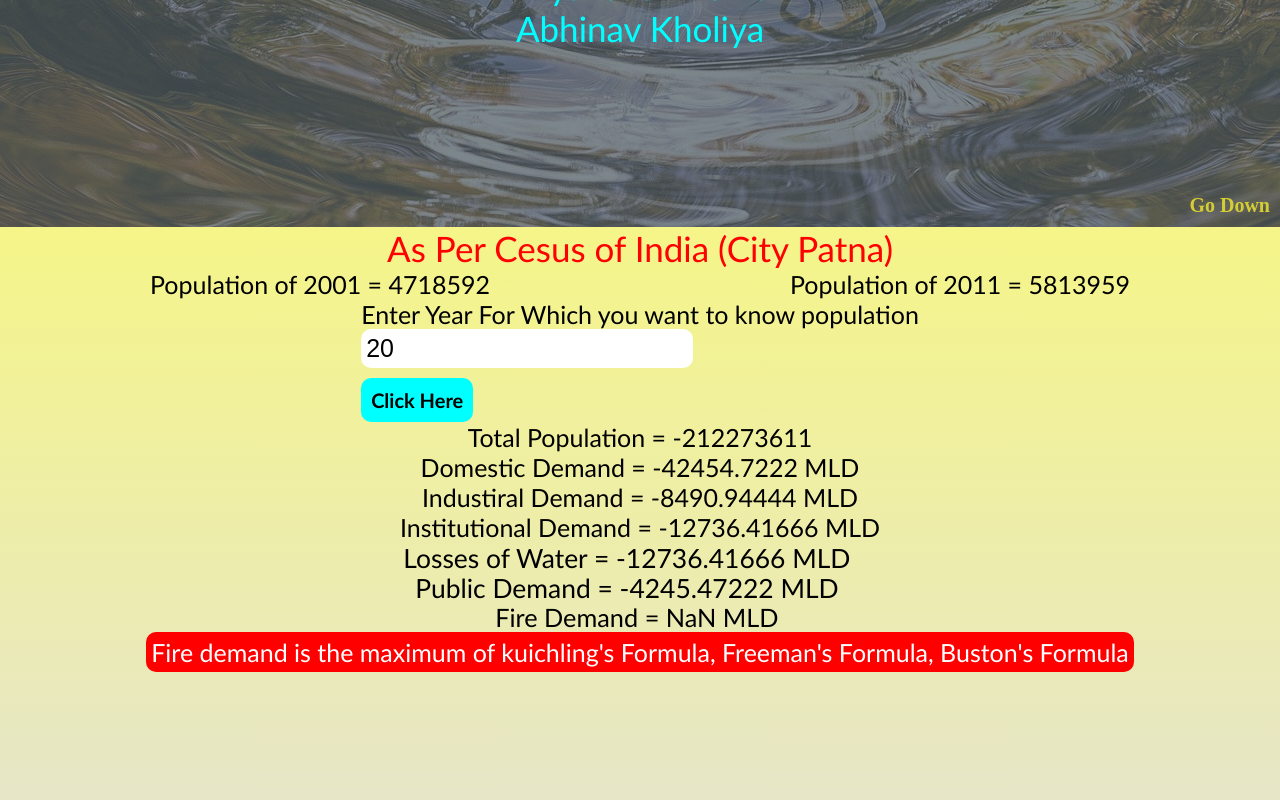
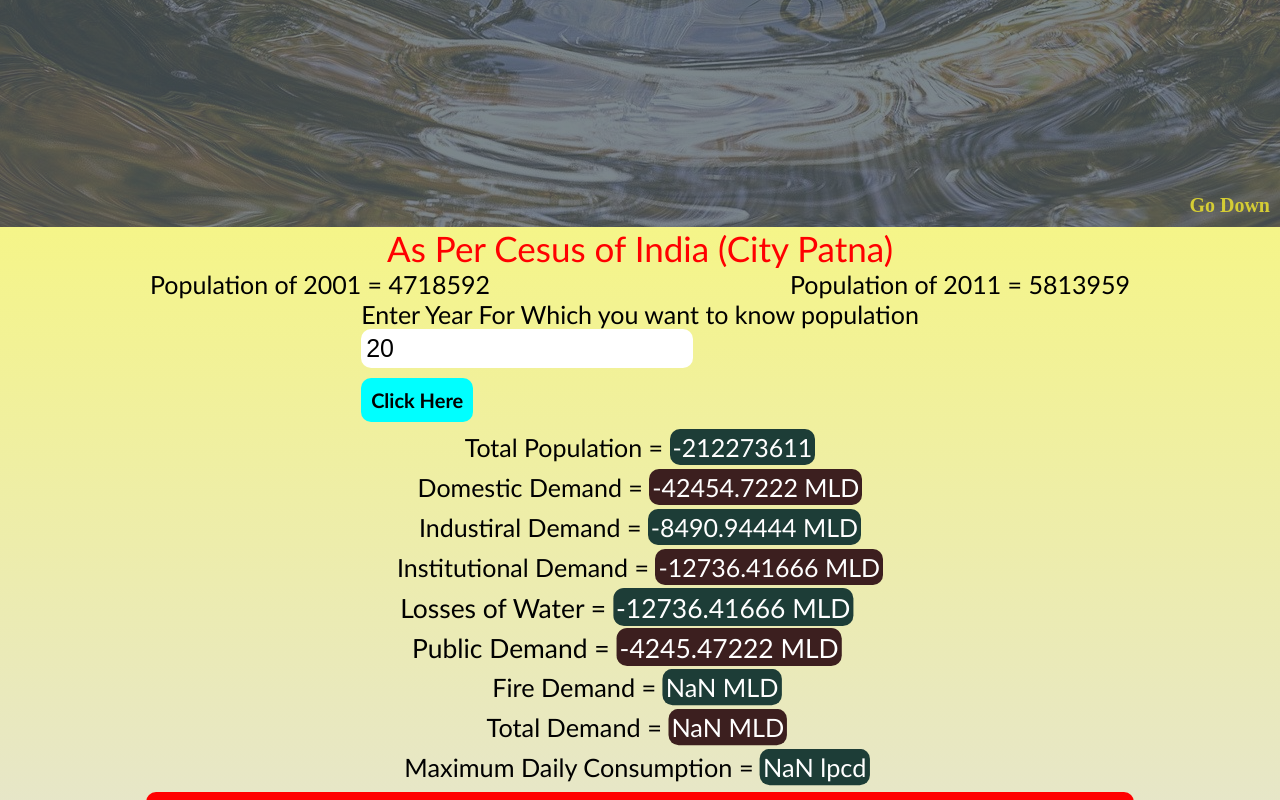
Before and after one commit to azadkumaranand/wse_project, a plain HTML site: page index.html in a window 1280 px wide. Both pictures are taken after a click on the button "Click Here". Shown: the part 573-1373 px from the top of the page. Drawn offline with Linux system fonts and the light colour scheme.

Commit message:
invoation23

```diff
--- a/index.html
+++ b/index.html
@@ -13,21 +13,12 @@
 
   <div class="container">
     <div class="heading">
-      Water Demand Analysis of Patna
+      Water Demand Analysis
     </div>
     <div class="box">
-      <div class="memhead">Our Team Members</div>
+      <div class="memhead"></div>
       <div class="members">
-        <p class="name1">Azad Kumar</p>
-        <p class="name2">Abhishek Kumar Rathore</p>
-        <p class="name3">Prince Kumar</p>
-        <p class="name4">Mohit Jangid</p>
-        <p class="name5">Yash Kumar Kuldeep</p>
-        <p class="name6">Ponung Mize</p>
-        <p class="name7">Pooja Meena</p>
-        <p class="name8">Vivek Prajapati</p>
-        <p class="name9">Priyanshu Mishra</p>
-        <p class="name10">Abhinav Kholiya</p>
+        <p class="name1">Calculate Water Demand, Population and Design Factors </p>
         <p></p>
       </div>
     </div>
@@ -49,14 +40,17 @@
         <button id="findpop">Click Here</button>
       </div>
       <div class="calculatedData" id="calculatedData">
-        <p class="demand1">Total Population = <span id="totalpop">hello world</span></p>
-        <p class="demand2">Domestic Demand = <span id="domdemand"> </span></p>
-        <p class="demand3">Industiral Demand = <span id="indudemand"> </span></p>
-        <p class="demand4">Institutional Demand = <span id="insdemand"> </span></p>
-        <p class="demand6">Losses of Water = <span id="loss"> </span></p>
-        <p class="demand7">Public Demand = <span id="publdemand"> </span></p>
-        <p class="demand5">Fire Demand = <span id="firedemand"> </span></p>
+        <p class="demand1">Total Population = <span class="note1" id="totalpop">hello world</span></p>
+        <p class="demand2">Domestic Demand = <span class="note2" id="domdemand"> </span></p>
+        <p class="demand3">Industiral Demand = <span class="note1" id="indudemand"> </span></p>
+        <p class="demand4">Institutional Demand = <span class="note2" id="insdemand"> </span></p>
+        <p class="demand6">Losses of Water = <span class="note1" id="loss"> </span></p>
+        <p class="demand7">Public Demand = <span class="note2" id="publdemand"> </span></p>
+        <p class="demand5">Fire Demand = <span class="note1" id="firedemand"> </span></p>
+        <p class="demand5">Total Demand = <span class="note2" id="totaldemand"> </span></p>
+        <p class="demand5">Maximum Daily Consumption = <span class="note1" id="maxdailyconsup"> </span></p>
         <p class="note">Fire demand is the maximum of kuichling's Formula, Freeman's Formula, Buston's Formula </p>
+
       </div>
 
     </div>
--- a/script.js
+++ b/script.js
@@ -15,13 +15,26 @@ findpop.addEventListener("click", ()=>{
 
   let firedemand = Math.max(firedemand1, firedemand2, firedemand3)
 
-  console.log(total_population)
+  // console.log(total_population)
   document.getElementById("totalpop").innerHTML = total_population;
-  document.getElementById("domdemand").innerHTML = (200*total_population)/1000000 + " MLD";
-  document.getElementById("indudemand").innerHTML = ((200*total_population)*20/100)/1000000 + " MLD";
-  document.getElementById("insdemand").innerHTML = ((200*total_population)*30/100)/1000000 + " MLD";
-  document.getElementById("firedemand").innerHTML = firedemand/1000000 + " MLD";
-  document.getElementById("publdemand").innerHTML = ((200*total_population)*10/100)/1000000 + " MLD";
-  document.getElementById("loss").innerHTML = ((200*total_population)*30/100)/1000000 + " MLD";
+  let docmestic_demand1 = (200*total_population)/1000000
+  document.getElementById("domdemand").innerHTML =  docmestic_demand1 + " MLD";
+  let industrial_demand1 = ((200*total_population)*20/100)/1000000
+  document.getElementById("indudemand").innerHTML = industrial_demand1 + " MLD";
+  let institurinal_demand1 = ((200*total_population)*30/100)/1000000
+  document.getElementById("insdemand").innerHTML = institurinal_demand1 + " MLD";
+  let fire_demand1 = firedemand/1000000
+  document.getElementById("firedemand").innerHTML = fire_demand1 + " MLD";
+  let public_demand1 = ((200*total_population)*10/100)/1000000
+  document.getElementById("publdemand").innerHTML = public_demand1 + " MLD";
+  let losses1 = ((200*total_population)*30/100)/1000000;
+  document.getElementById("loss").innerHTML = losses1 + " MLD"
+  // let max_daily_consume = document.getElementById("maxdailyconsup").innerHTML = ((200*total_population)*30/100)/1000000 + " MLD";
+  let totaldemand1 = (parseInt(docmestic_demand1)+parseInt(industrial_demand1)+parseInt(institurinal_demand1)+parseInt(fire_demand1)+parseInt(losses1))
+  document.getElementById("totaldemand").innerHTML = totaldemand1 + " MLD";
+  console.log(totaldemand1, total_population)
+  let max_daily_consume1 = 1.8*(totaldemand1*1000000/total_population)
+  console.log(max_daily_consume1)
+  document.getElementById("maxdailyconsup").innerHTML = Math.round(max_daily_consume1) + " lpcd"
   calculatedData.style.display = "block"
 })
--- a/style.css
+++ b/style.css
@@ -84,6 +84,20 @@
   border-radius: 10px;
   color: white;
 }
+.note1{
+  padding: 3px;
+  background-color: rgb(29, 61, 55);
+  /* margin-top: 10px; */
+  border-radius: 10px;
+  color: white;
+}
+.note2{
+  padding: 3px;
+  background-color: rgb(60, 31, 31);
+  border-radius: 10px;
+  /* margin-top: 10px; */
+  color: white;
+}
 
 .calculatedData{
   align-items: center;
@@ -91,6 +105,11 @@
   font-size: 25px;
   font-weight: 400;
   font-family: 'Gill Sans', 'Gill Sans MT', Calibri, 'Trebuchet MS', sans-serif;
+}
+.calculatedData p{
+  /* align-items: center; */
+  /* display: none; */
+  margin-top: 10px;
 }
 
 .inputfield{
```
